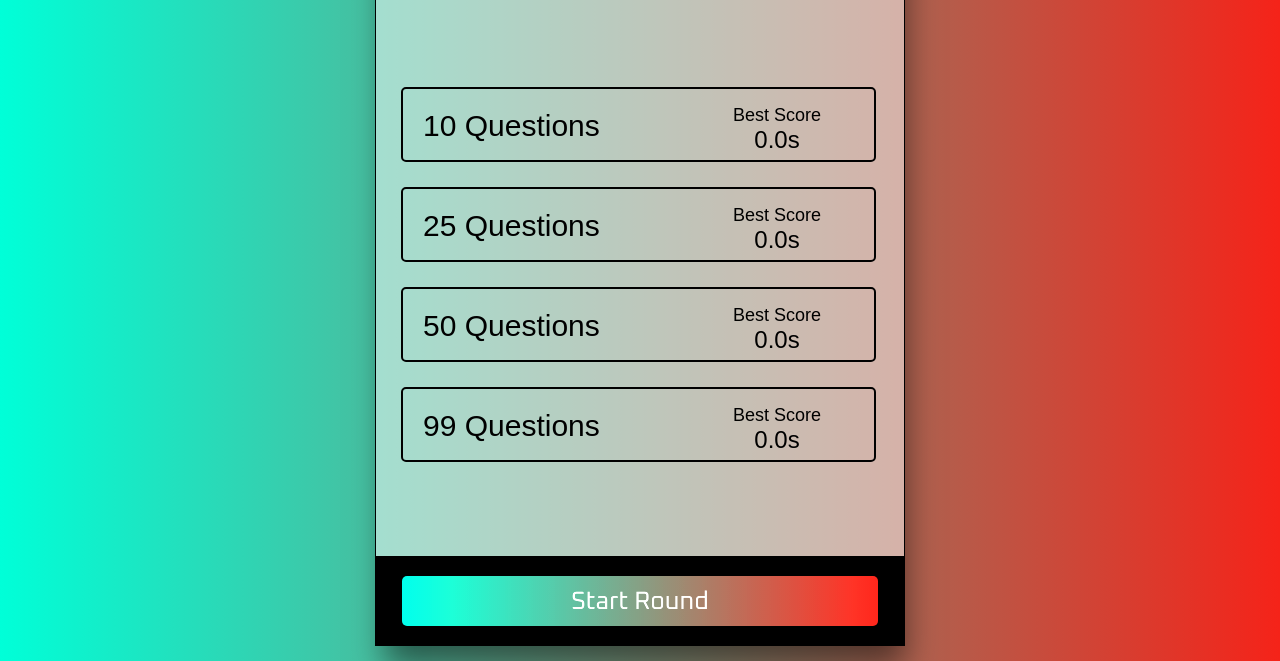
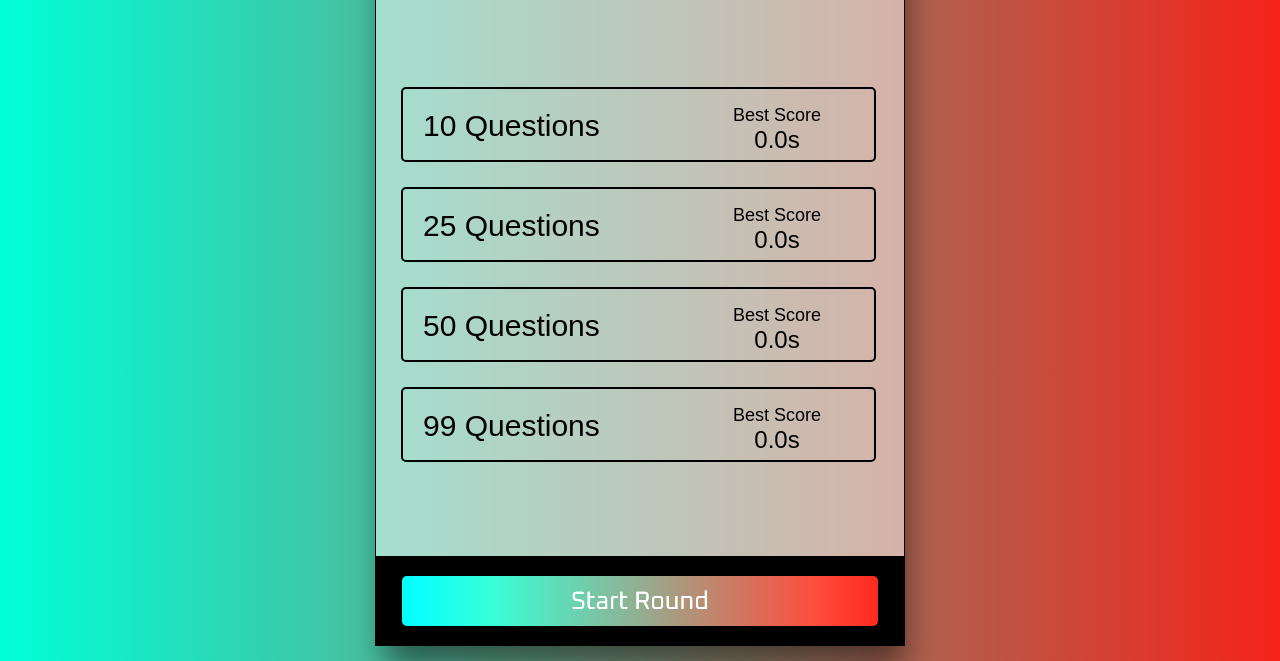
Before and after one commit to sanaser58/General-Assembly-Seir-project-Math_Sprint, a plain HTML site: page index.html in a window 1280 px wide. In both pictures the pointer is over the button "Start Round". Shown: the part 139-800 px from the top of the page. Drawn offline with Linux system fonts and the light colour scheme; a web font is replaced by a local one.

Commit message:
css file uptated

```diff
--- a/css/style.css
+++ b/css/style.css
@@ -181,11 +181,11 @@ button {
 }
 
 button:hover {
-  filter: brightness(110%);
+  filter: brightness(120%);
 }
 
 button:active {
-  transform: scale(0.99);
+  transform: scale(1.2);
 }
 
 .wrong,
```
